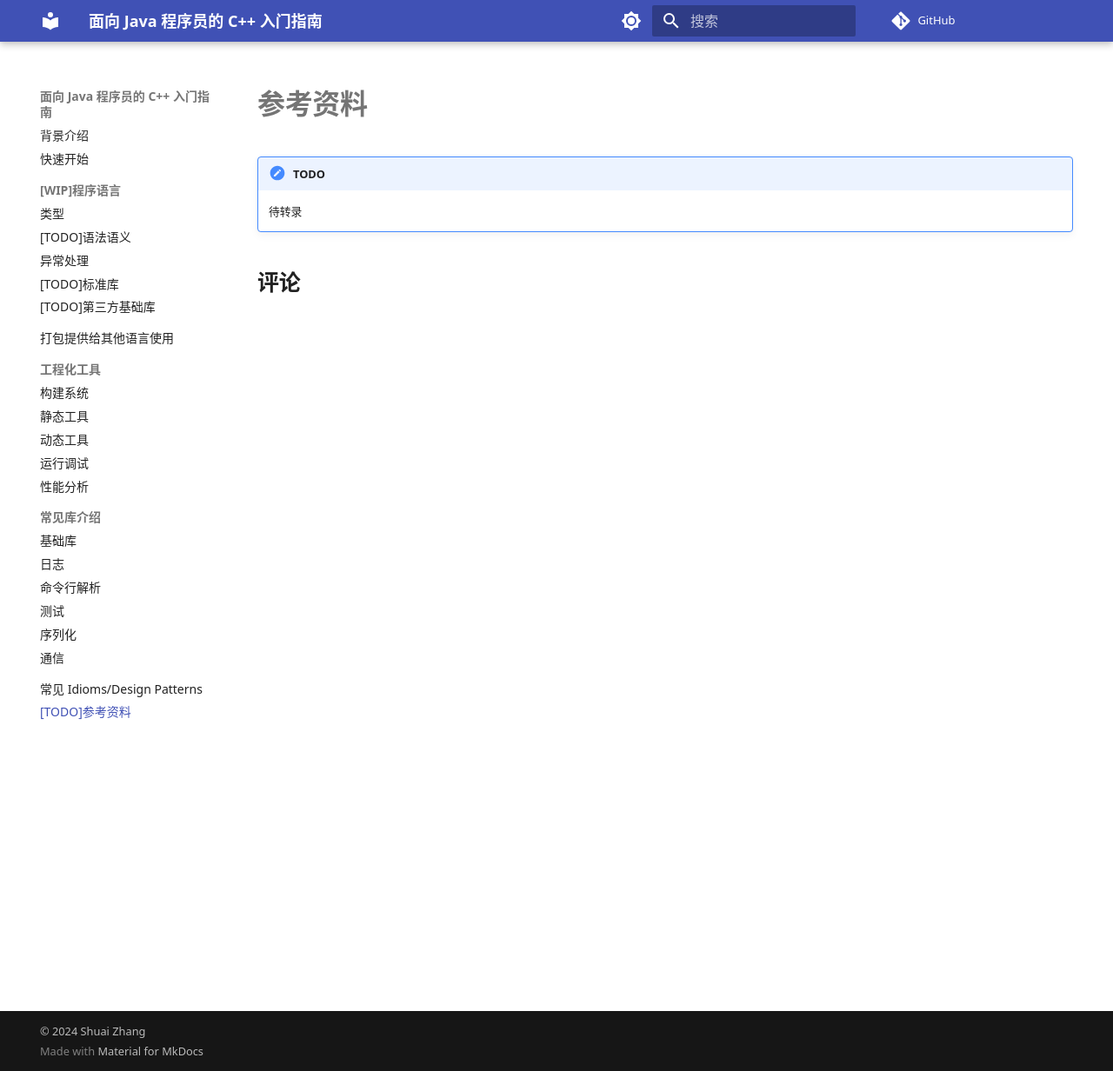
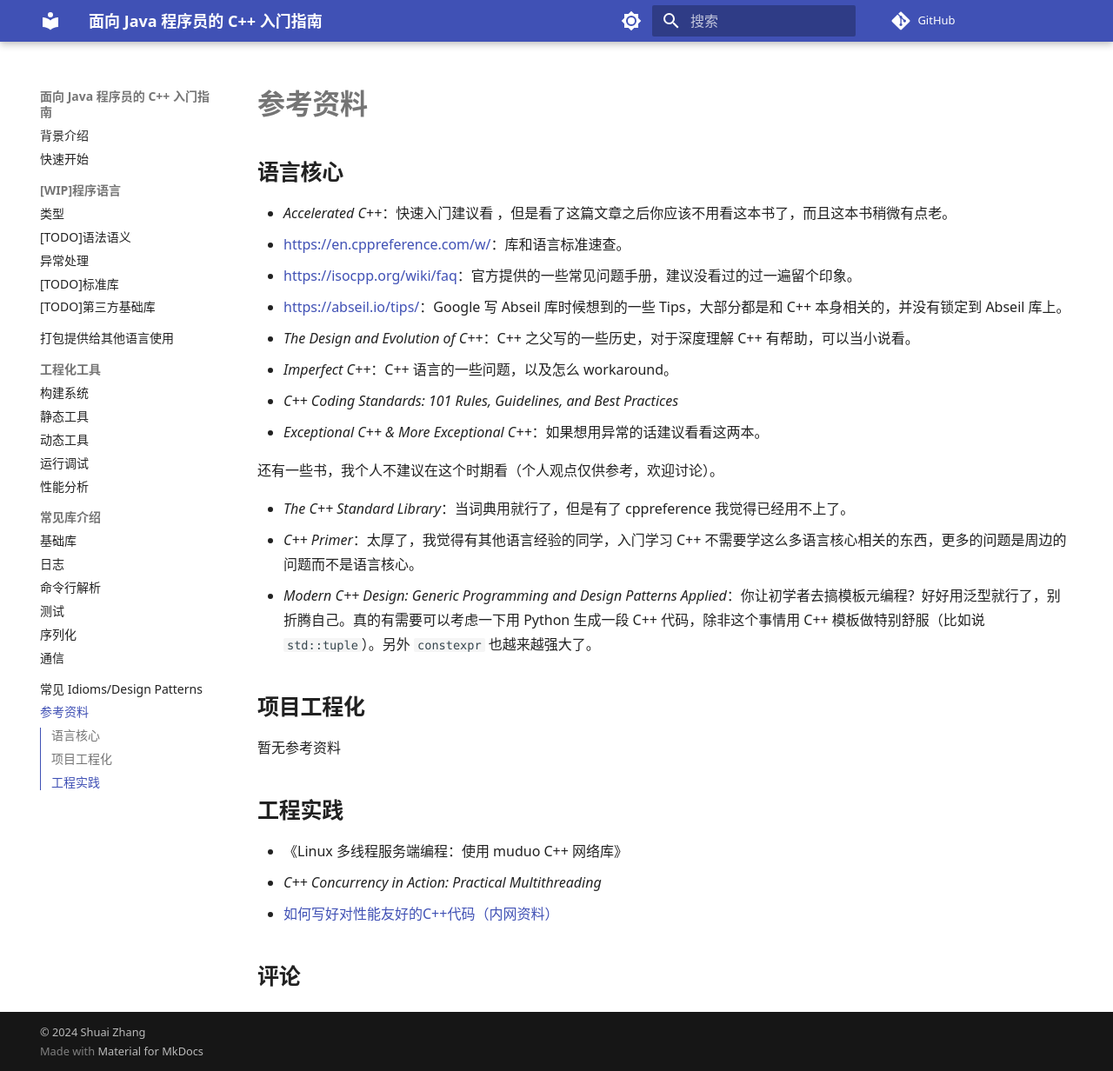
Before and after one commit to hcoona/cxx-for-java-developers, an MkDocs documentation site: the page built from docs/references.md, in a window 1280 px wide and 1232 px high. Shown: the whole window at 87% size. Built offline with MkDocs 1.6.1 and Material for MkDocs 9.7.7, drawn with Linux system fonts in a browser that asks for light colours; comment, search, counter and statistics services are not loaded.

Commit message:
doc(references): Finish Transcription

```diff
--- a/docs/references.md
+++ b/docs/references.md
@@ -6,7 +6,29 @@ SPDX-License-Identifier: CC-BY-NC-ND-4.0
 
 # 参考资料
 
-/// admonition | TODO
-    type: todo
-待转录
-///
+## 语言核心
+
+- *Accelerated C++*：快速入门建议看 ，但是看了这篇文章之后你应该不用看这本书了，而且这本书稍微有点老。
+- <https://en.cppreference.com/w/>：库和语言标准速查。
+- <https://isocpp.org/wiki/faq>：官方提供的一些常见问题手册，建议没看过的过一遍留个印象。
+- <https://abseil.io/tips/>：Google 写 Abseil 库时候想到的一些 Tips，大部分都是和 C++ 本身相关的，并没有锁定到 Abseil 库上。
+- *The Design and Evolution of C++*：C++ 之父写的一些历史，对于深度理解 C++ 有帮助，可以当小说看。
+- *Imperfect C++*：C++ 语言的一些问题，以及怎么 workaround。
+- *C++ Coding Standards: 101 Rules, Guidelines, and Best Practices*
+- *Exceptional C++ & More Exceptional C++*：如果想用异常的话建议看看这两本。
+
+还有一些书，我个人不建议在这个时期看（个人观点仅供参考，欢迎讨论）。
+
+- *The C++ Standard Library*：当词典用就行了，但是有了 cppreference 我觉得已经用不上了。
+- *C++ Primer*：太厚了，我觉得有其他语言经验的同学，入门学习 C++ 不需要学这么多语言核心相关的东西，更多的问题是周边的问题而不是语言核心。
+- *Modern C++ Design: Generic Programming and Design Patterns Applied*：你让初学者去搞模板元编程？好好用泛型就行了，别折腾自己。真的有需要可以考虑一下用 Python 生成一段 C++ 代码，除非这个事情用 C++ 模板做特别舒服（比如说 `std::tuple`）。另外 `constexpr` 也越来越强大了。
+
+## 项目工程化
+
+暂无参考资料
+
+## 工程实践
+
+- 《Linux 多线程服务端编程：使用 muduo C++ 网络库》
+- *C++ Concurrency in Action: Practical Multithreading*
+- [如何写好对性能友好的C++代码（内网资料）](https://bytedance.feishu.cn/docs/doccnjhjN5W1PLTjcDgDXDHHZyh)
--- a/mkdocs.yml
+++ b/mkdocs.yml
@@ -37,7 +37,7 @@ nav:
       - "序列化": library/serialization.md
       - "通信": library/communication.md
   - "常见 Idioms/Design Patterns": idioms-and-patterns.md
-  - "[TODO]参考资料": references.md
+  - "参考资料": references.md
 
 theme:
   name: material
```
